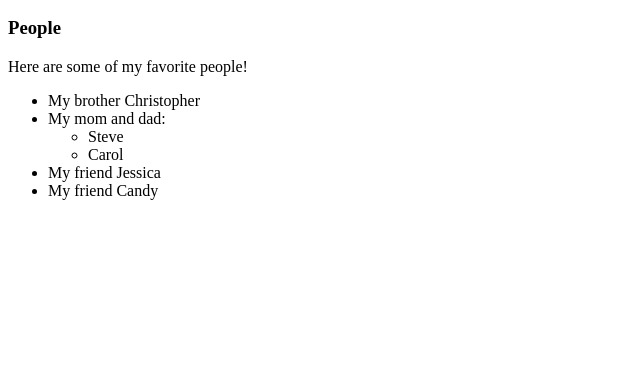
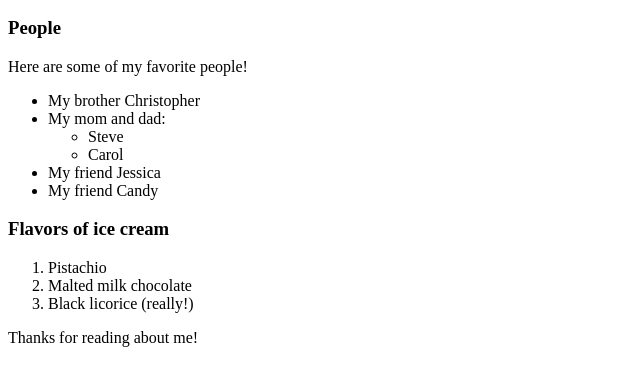
Before and after one commit to Jeremiah-Freeman/my-first-webpage, a plain HTML site: page favorite-things.html in a window 1280 px wide. Shown: the part 110-496 px from the top of the page, without its empty margins (0-640 px from the left). Drawn offline with Linux system fonts and the light colour scheme.

Commit message:
added ice cream and a closing comment

```diff
--- a/favorite-things.html
+++ b/favorite-things.html
@@ -21,8 +21,14 @@
       <li>My friend Candy</li>
     </ul>
 
+    <h3>Flavors of ice cream</h3>
+    <p><These are my three favorites, in order:/p>
+    <ol>
+      <li>Pistachio</li>
+      <li>Malted milk chocolate</li>
+      <li>Black licorice (really!)</li>
+    </ol>
 
-
+    <p>Thanks for reading about me!</p>
   </body>
-
 </html>
```
